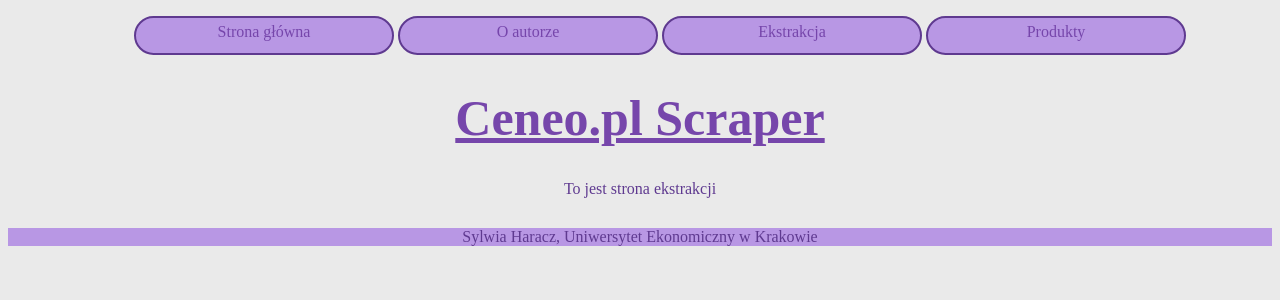
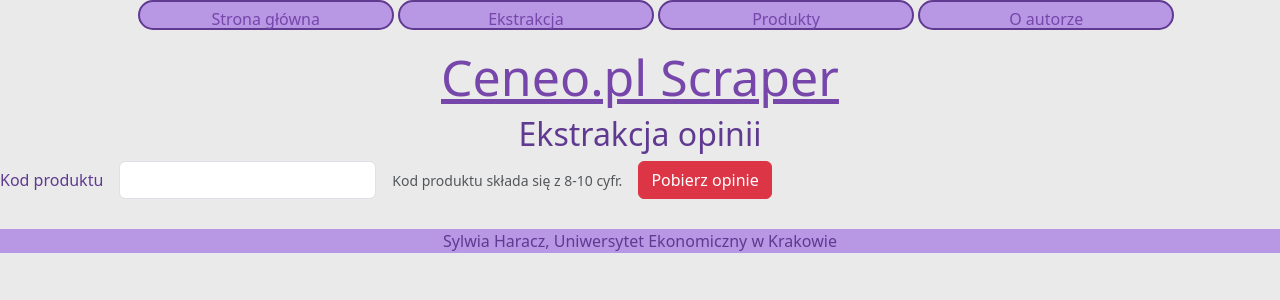
Before and after one commit to SylwiaHaracz/CeneoWebScraper, a Flask app: page /extract in a window 1280 px wide. Shown: the top 300 px of the page. Run offline with Flask 3, Linux system fonts and the light colour scheme.

Commit message:
2024-05-13 SH

```diff
--- a/app/routes.py
+++ b/app/routes.py
@@ -1,13 +1,15 @@
 from app import app
-from flask import render_template
+from flask import render_template, request, redirect, url_for
 
 @app.route('/')
-@app.route('/index')
 def index():
     return render_template("index.html")
 
-@app.route('/extract')
+@app.route('/extract', methods=['Post', 'GET'])
 def extract():
+    if request.method=='POST':
+        product_id = request.form.get('product_id')
+        return redirect(url_for('product', product_id = product_id))
     return render_template("extract.html")
 
 @app.route('/products')
--- a/app/templates/base.html
+++ b/app/templates/base.html
@@ -3,6 +3,7 @@
 <head>
     <meta charset="UTF-8">
     <meta name="viewport" content="width=device-width, initial-scale=1.0">
+    <link href="https://cdn.jsdelivr.net/npm/bootstrap@5.3.3/dist/css/bootstrap.min.css" rel="stylesheet" integrity="sha384-QWTKZyjpPEjISv5WaRU9OFeRpok6YctnYmDr5pNlyT2bRjXh0JMhjY6hW+ALEwIH" crossorigin="anonymous">
     <link rel="stylesheet" type="text/css" href="{{url_for('static',filename='style.css')}}">
     <title>Ceneo Scraper</title>
 </head>
@@ -10,10 +11,10 @@
     <header>
         <nav>
             <ul>
-                <li class="navbar"><a href="/"><span>Strona główna</span></a></li>
-                <li class="navbar"><a href="/about"><span>O autorze</span></a></li>
-                <li class="navbar"><a href="/extract"><span>Ekstrakcja</span></a></li>
-                <li class="navbar"><a href="/products"><span>Produkty</span></a></li>
+                <li class="navbar"><a href="{{url_for('index')}}"><span>Strona główna</span></a></li>
+                <li class="navbar"><a href="{{url_for('extract')}}"><span>Ekstrakcja</span></a></li>
+                <li class="navbar"><a href="{{url_for('products')}}"><span>Produkty</span></a></li>
+                <li class="navbar"><a href="{{url_for('about')}}"><span>O autorze</span></a></li>
             </ul>
         </nav>
         <h1>Ceneo.pl Scraper</h1>
--- a/app/templates/extract.html
+++ b/app/templates/extract.html
@@ -1,4 +1,21 @@
 {% extends 'base.html' %}
 {% block content %}
-    <p>To jest strona ekstrakcji</p>
+    <h2>Ekstrakcja opinii</h2>
+    <form action="{{url_for('extract')}}" method="post">
+        <div class="row g-3 align-items-center">
+            <div class="col-auto">
+                <label for="product_id" class="col-form-label">Kod produktu</label>
+            </div>
+            <div class="col-auto">
+                <input tyoe="text" name="product_id" id="product_id" class="form-control" aria-describedby="IdHelpInline">
+            </div>
+            <div class="col-auto">
+                <span id="IdHelpInline" class="form-text">Kod produktu składa się z 8-10 cyfr.</span>
+            </div>
+            <div class="col-auto">
+                <button type="submit" class="btn btn-danger">Pobierz opinie</button>
+            </div>
+        </div>
+    </form>
+
     {% endblock %}
--- a/app/templates/product.html
+++ b/app/templates/product.html
@@ -1,4 +1,4 @@
 {% extends 'base.html' %}
 {% block content %}
-    <p>To jest strona produktu</p>
+    <p>To jest strona produktu {{product_id}}</p>
     {% endblock %}
--- /dev/null
+++ b/run.py
@@ -0,0 +1 @@
+from app import app
```
Also changed, not shown: requirements.txt (+7 -0 lines).
